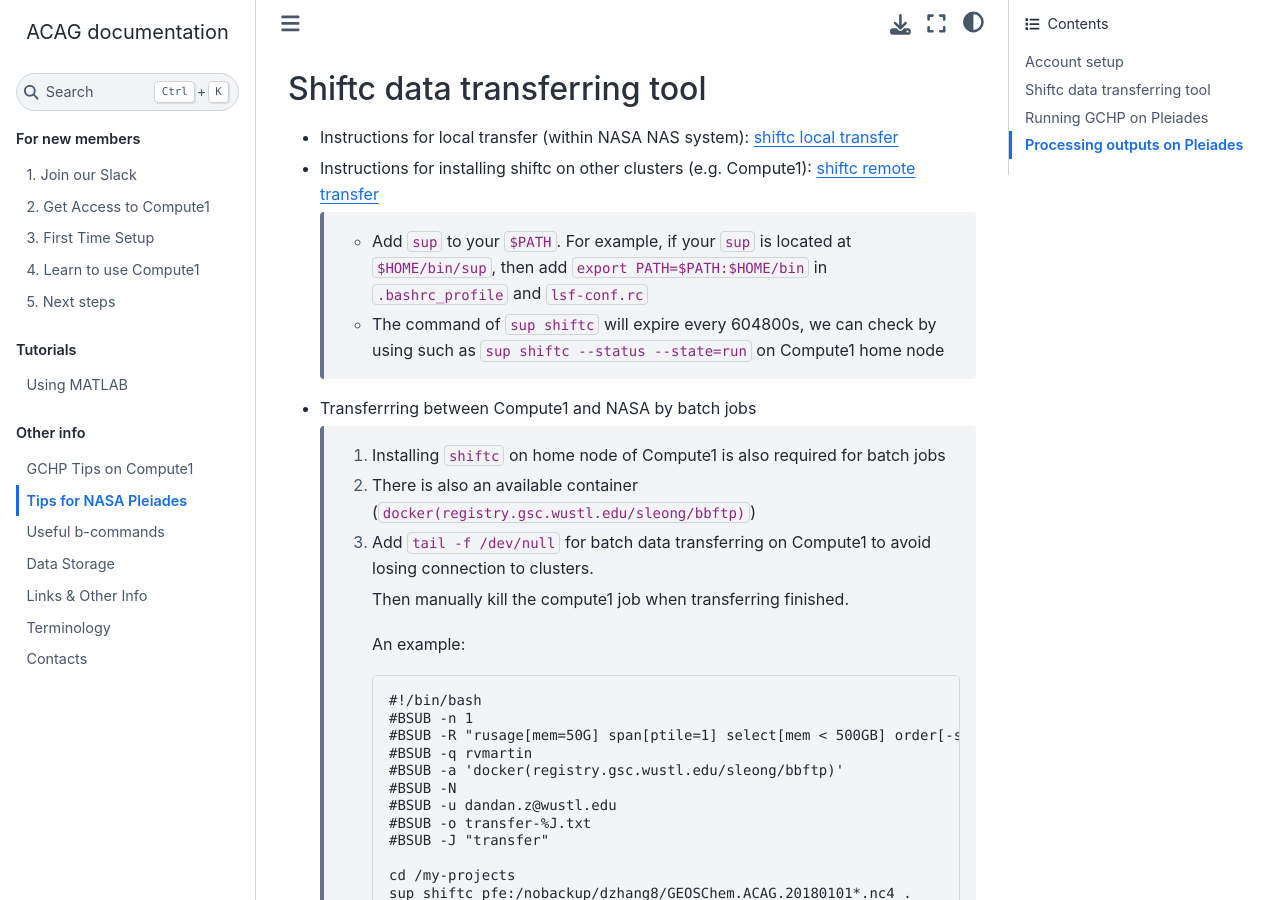
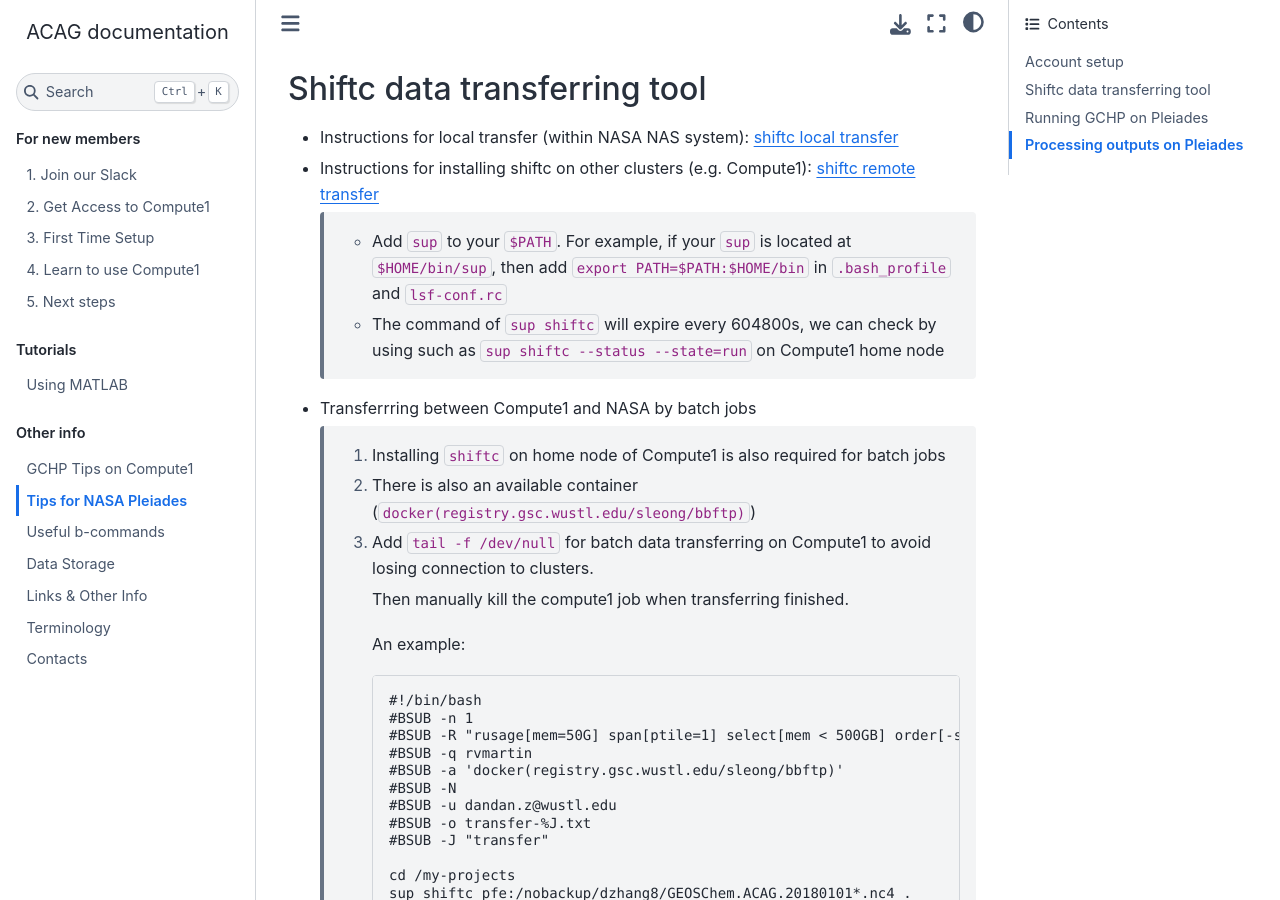
Before and after one commit to Atmospheric-Composition-Analysis-Group/Getting-Started, a Sphinx documentation site: the page built from source/tips_for_pleiades.rst, in a window 1280 px wide and 900 px high, scrolled down 1056 px. Built offline with Sphinx 7.4.7 and the Sphinx Book theme 1.1.4, drawn with Linux system fonts in a browser that asks for light colours.

Commit message:
update tips for pleiades

```diff
--- a/source/tips_for_pleiades.rst
+++ b/source/tips_for_pleiades.rst
@@ -39,7 +39,7 @@ Shiftc data transferring tool
 
 * Instructions for installing shiftc on other clusters (e.g. Compute1): `shiftc remote transfer`_
 
-    * Add :code:`sup` to your :code:`$PATH`. For example, if your :code:`sup` is located at :code:`$HOME/bin/sup`, then add :code:`export PATH=$PATH:$HOME/bin` in :code:`.bashrc_profile` and :code:`lsf-conf.rc`
+    * Add :code:`sup` to your :code:`$PATH`. For example, if your :code:`sup` is located at :code:`$HOME/bin/sup`, then add :code:`export PATH=$PATH:$HOME/bin` in :code:`.bash_profile` and :code:`lsf-conf.rc`
     * The command of :code:`sup shiftc` will expire every 604800s, we can check by using such as :code:`sup shiftc --status --state=run` on Compute1 home node
 
 * Transferrring between Compute1 and NASA by batch jobs
```
